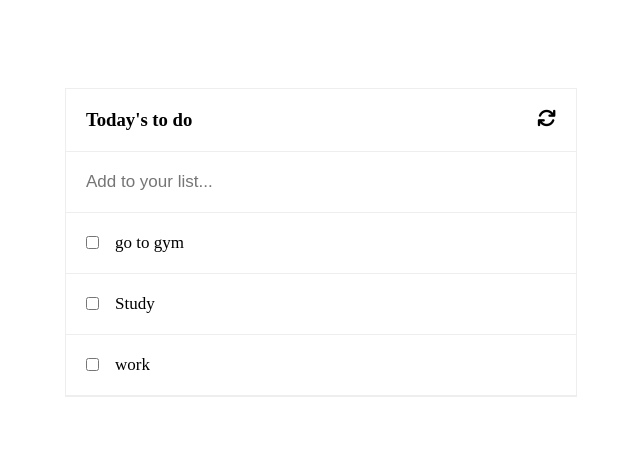
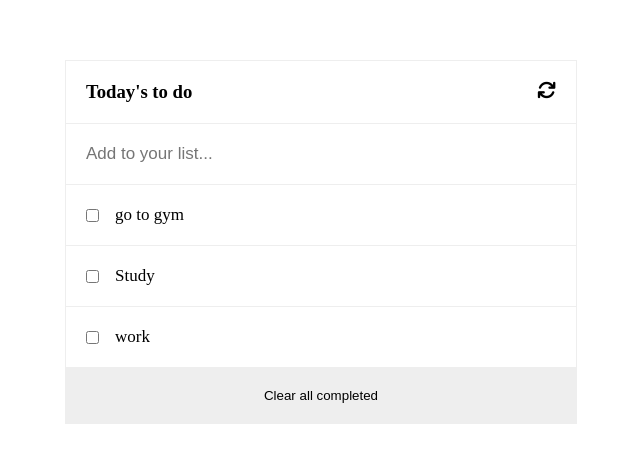
Before and after one commit to AhmedMohsen600/to-do-list, a website built with webpack: page src/index.html in a window 1280 px wide. Shown: the part 118-580 px from the top of the page, without its empty margins (319-959 px from the left). Built offline with nearby package versions, Linux system fonts and the light colour scheme.

Commit message:
setup structure

```diff
--- a/src/index.html
+++ b/src/index.html
@@ -30,7 +30,7 @@
             <p>finish something</p>
           </li>
         </ul>
-        <!-- <button>Clear all completed</button> -->
+        <button>Clear all completed</button>
       </div>
     </section>
   </body>
```
